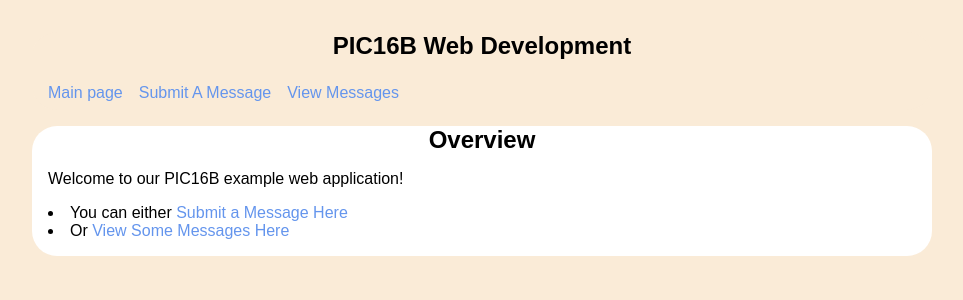
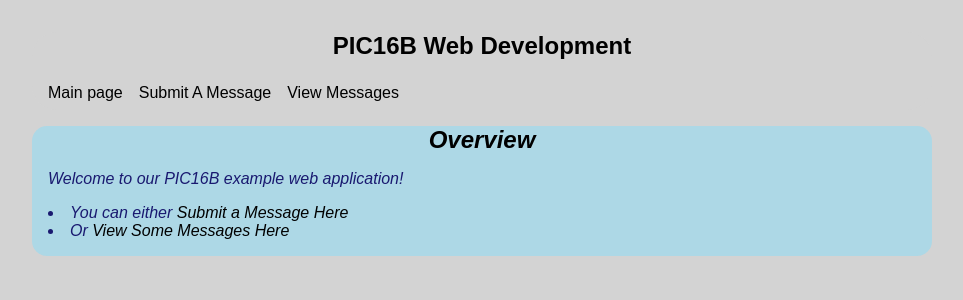
Before and after one commit to lu18cheng/pic16b_web_development, a Flask app: page / in a window 1280 px wide. Shown: the top 300 px of the page, without its empty margins (158-1121 px from the left). Run offline with Flask 2, Linux system fonts and the light colour scheme.

Commit message:
Move & Rename files; modify css

```diff
--- a/app/__init__.py
+++ b/app.py
@@ -80,13 +80,23 @@ def view():
 def random_messages(n):
     conn = get_message_db()
     cursor = conn.cursor()
-    cursor.execute("SELECT MAX(id) FROM messages")
-    max_id = cursor.fetchone()[0]
-    if n <= max_id:
-        rand_ids = tuple(np.random.choice(range(1, max_id+1), n, replace=False))
-        cursor.execute(f"SELECT handle, message FROM messages WHERE id IN {rand_ids}")
-    else:
-        rand_ids = tuple(np.random.choice(range(1, max_id+1), max_id, replace=False))
-        cursor.execute(f"SELECT handle, message FROM messages WHERE id IN {rand_ids}")
+    cursor.execute(f"SELECT handle, message FROM messages ORDER BY RANDOM() LIMIT {n}")
+    # cursor.execute("SELECT MAX(id) FROM messages")
+    # max_id = cursor.fetchone()[0]
+    #
+    #
+    # if max_id <= 1:
+    #     cursor.execute(f"SELECT handle, message FROM messages WHERE id=max_id")
+    # else:
+    #     ids = np.arange(1, max_id + 1)
+    #     np.random.shuffle(ids)
+    #     rand_ids = tuple(ids[:n])
+    #     cursor.execute(f"SELECT handle, message FROM messages WHERE id IN {rand_ids}")
+    # # elif n <= max_id:
+    # #     rand_ids = tuple(np.random.choice(np.arange(1, max_id+1), n, replace=False))
+    # #     cursor.execute(f"SELECT handle, message FROM messages WHERE id IN {rand_ids}")
+    # # else:
+    # #     rand_ids = tuple(np.random.choice(np.arange(1, max_id+1), max_id, replace=False))
+    # #     cursor.execute(f"SELECT handle, message FROM messages WHERE id IN {rand_ids}")
     msg = cursor.fetchall()
     return msg
--- a/app/static/style.css
+++ b/static/style.css
@@ -1,6 +1,6 @@
 html {
-    font-family: sans-serif;
-    background: AntiqueWhite;
+    font-family: Arial;
+    background: LightGrey;
     padding: 1rem;
 }
 
@@ -17,7 +17,7 @@ h1 {
 }
 
 a {
-    color: CornflowerBlue;
+    color: Black;
     text-decoration: none;
 }
 
@@ -27,7 +27,7 @@ hr {
 }
 
 nav {
-    background: AntiqueWhite;
+    background: LightGrey;
     padding: 0 0.5rem;
     border-radius: 25px;
 }
@@ -46,8 +46,10 @@ nav ul li a {
 
 .content {
     padding: 0 1rem 1rem;
-    background: white;
-    border-radius: 25px;
+    color: MidnightBlue;
+    font-style: italic;
+    background: LightBlue;
+    border-radius: 15px;
 }
 
 .flash {
```
Also changed, not shown: templates/view.html (renamed from app/templates/view.html, +5 -5 lines), templates/base.html (renamed from app/templates/base.html), templates/main.html (renamed from app/templates/main.html), templates/main_better.html (renamed from app/templates/main_better.html), templates/submit.html (renamed from app/templates/submit.html).
